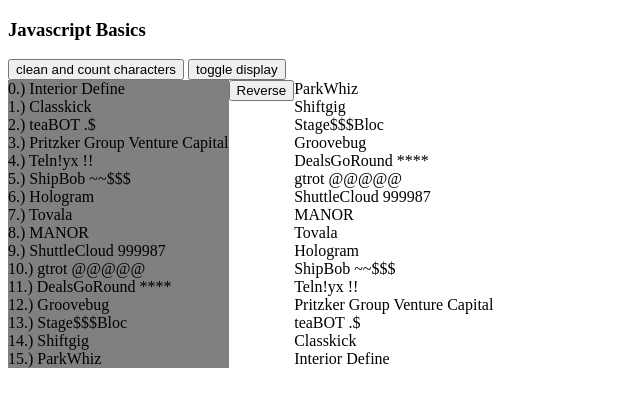
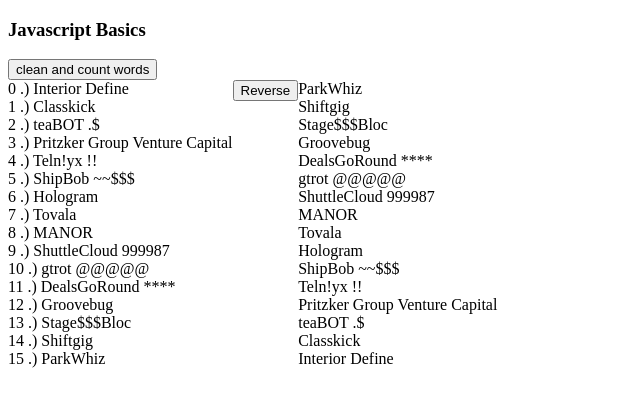
Before and after one commit to baumannalexj/javascript101, a plain HTML site: page index.html in a window 1280 px wide. Both pictures are taken after a click on the button "Reverse". Shown: the whole page, without its empty margins (0-640 px from the left). Drawn offline with Linux system fonts and the light colour scheme.

Commit message:
Revert "Toggle display"

```diff
--- a/index.html
+++ b/index.html
@@ -1,17 +1,9 @@
 <!DOCTYPE html>
 <html>
     <h3>Javascript Basics</h3>
-    <span>
-
-        <button onclick="cleanAndCountCharacters()">
-            clean and count characters
-        </button>
-
-        <button onclick="toggleDisplay()">
-            toggle display
-        </button>
-
-    </span>
+    <button onclick="cleanAndCountCharacters()">
+        clean and count words
+    </button>
     <body>
     </body>
 </html>
@@ -75,7 +67,8 @@
         'ParkWhiz'
     ];
 
-    function clearDocument(rootDiv) {
+    function clearDocument() {
+        var rootDiv = document.getElementById('rootContainer');
         if (rootDiv) {
             while (rootDiv.hasChildNodes()) {
                 rootDiv.removeChild(rootDiv.lastChild);
@@ -83,30 +76,18 @@
         }
     }
 
-    function populateCompanyNamesContainer(companyNamesContainer) {
-        chicagoStartups.forEach(function (chicagoStartup, index) {
+    function initDocument() {
+        clearDocument();
+        var rootDiv = document.createElement('div');
+        rootDiv.id = 'rootContainer';
+        var companyNamesContainer = document.createElement('div');
+        chicagoStartups.forEach( function(chicagoStartup, index) {
             var childDiv = document.createElement('div');
-            var text = document.createTextNode(index.toString().concat('.) ').concat(chicagoStartup));
+            var text = document.createTextNode(index.toString().concat(' .) ').concat(chicagoStartup));
             childDiv.appendChild(text);
             companyNamesContainer.appendChild(childDiv);
         });
-    }
-
-    function initDocument() {
-        var rootDiv = document.getElementById('rootContainer');
-        if (!rootDiv) {
-            rootDiv = document.createElement('div');
-            rootDiv.id = 'rootContainer';
-        } else {
-            clearDocument(rootDiv);
-        }
-
-        var companyNamesContainer = document.createElement('div');
-        companyNamesContainer.className = 'startups-container main';
-
         rootDiv.appendChild(companyNamesContainer);
-
-        populateCompanyNamesContainer(companyNamesContainer);
         document.body.appendChild(rootDiv);
     }
 
@@ -128,9 +109,8 @@
                 });
             }
             else {
-                let reversedChicagoStartups = chicagoStartupsReverse();
-
-                reversedChicagoStartups.forEach( function(startup) {
+                //TODO:: REPLACE [chicagoStartups.reverse()] WITH A FUNCTION CALLED "chicagoStartupsReverse"
+                chicagoStartups.reverse().forEach( function(startup) {
                     var childDiv = document.createElement('div');
                     var text = document.createTextNode(startup);
                     childDiv.appendChild(text);
@@ -142,49 +122,28 @@
 
     function chicagoStartupsReverse() {
         var reversedStartups = [];
+        /*
+            TODO: REVERSE THE CONTENTS OF THE ARRAY WITHOUT USING THE BUILT IN REVERSE METHOD
+                  RETURN THE REVERSED ARRAY
 
-        var cloneChicagoStartups = chicagoStartups.slice(0);
+            TIPS:
+                1.  REVIEW JAVASCRIPT ARRAY DATA STRUCTURE AND THE BUILTIN METHODS PROVIDED TO ALL ARRAYS
 
-        let numberOfStartups = cloneChicagoStartups.length;
-        for (var i = 0; i < numberOfStartups; i++) {
-            let startupAtTopOfArrayStack = cloneChicagoStartups.pop();
-            reversedStartups.push(startupAtTopOfArrayStack);
-        }
+                2.  THIS IS A COMMON JOB INTERVIEW QUESTION, THAT SHOULD BE SOLVABLE BASED ON AN UNDERSTANDING OF
+                    DATA STRUTUCTURES REGARDLESS OF THE PROGRAMMING LANGUAGE
 
+        */
         return reversedStartups;
     }
 
     function cleanAndCountCharacters() {
         console.log('CLEAN AND COUNT CHARACTERS');
+        /*
+            TODO: REMOVES ANY SPECIAL CHARACTERS FROM EACH COMPANY NAME AND
+              DISPLAYS THE NUMBER OF REMAINING CHARACTERS NEXT TO THE FULL WORD.
+              DONT FORGET TO REMOVE LEADING AND TRAILING WHITESPACES AS WELL
+        */
 
-        chicagoStartups = chicagoStartups.map((startup) => {
-            startup = startup.trim();
-
-            startup = startup
-                .split("")
-                .filter((char) => {
-                    return isLetter(char) || char == " ";
-                });
-
-            startup = startup.reduce((accumulationNoRepeatedWhitespace, currChar)=>{
-                if (currChar === " " && currChar === accumulationNoRepeatedWhitespace.slice(-1)){
-                    return accumulationNoRepeatedWhitespace
-                } else {
-                    return accumulationNoRepeatedWhitespace + currChar;
-                }
-            });
-
-            let numberOfChars = startup.length;
-
-            startup += " " + numberOfChars;
-            return startup;
-        });
-
-        run();
-    }
-
-    function isLetter(char) {
-        return char.toLowerCase() !== char.toUpperCase();
     }
 
     function initReverse() {
@@ -200,25 +159,21 @@
         document.getElementById('rootContainer').appendChild(reverseContainer);
     }
 
-    let isVertical = true;
     function toggleDisplay() {
-        // TODO https://stackoverflow.com/questions/13389751/change-tag-using-javascript
-        var rootStartupsContainer = document.querySelector(".startups-container.main");
+        /*
+        TODO: REVIEW THE CODE IN THE PROVIDED REVERSE EXAMPLE, USE JAVASCRIPT TO ADD A CLICKABLE BUTTON
+        CALLED "Toggle Display" ... WHEN THE USER CLICKS THE BUTTON, IT RENDERS THE DISPLAY OF THE COMPANY NAMES
+        FROM VERTICAL, TO HORIZONTAL.
+        IF THE USER CLICKS THE TOGGLE BUTTON AGAIN THE NAMES SHOULD ONCE AGAIN BE DISPLAYED VERTICALLY.
 
-        if (isVertical) {
-            [...rootStartupsContainer.children].map((child) => {
-                var horizontalChild = document.createElement("span");
-                horizontalChild.append(child.innerText.concat(" "));
+        TIPS:
+            1.  MAKE SURE TO READ AND UNDERSTAND THE DIFFERENCE BETWEEN BLOCK ELEMENTS SUCH AS A DIV,
+                AND INLINE ELEMENTS SUCH AS A SPAN.
 
-                rootStartupsContainer.replaceChild(horizontalChild, child);
-            });
+            2.  DIVIDE AND CONQUER.
 
-            isVertical = false;
-        } else {
-            rootStartupsContainer.innerHTML = "";
-            populateCompanyNamesContainer(rootStartupsContainer);
-            isVertical = true;
-        }
+            3.
+        */
     }
 
     function run() {
```
